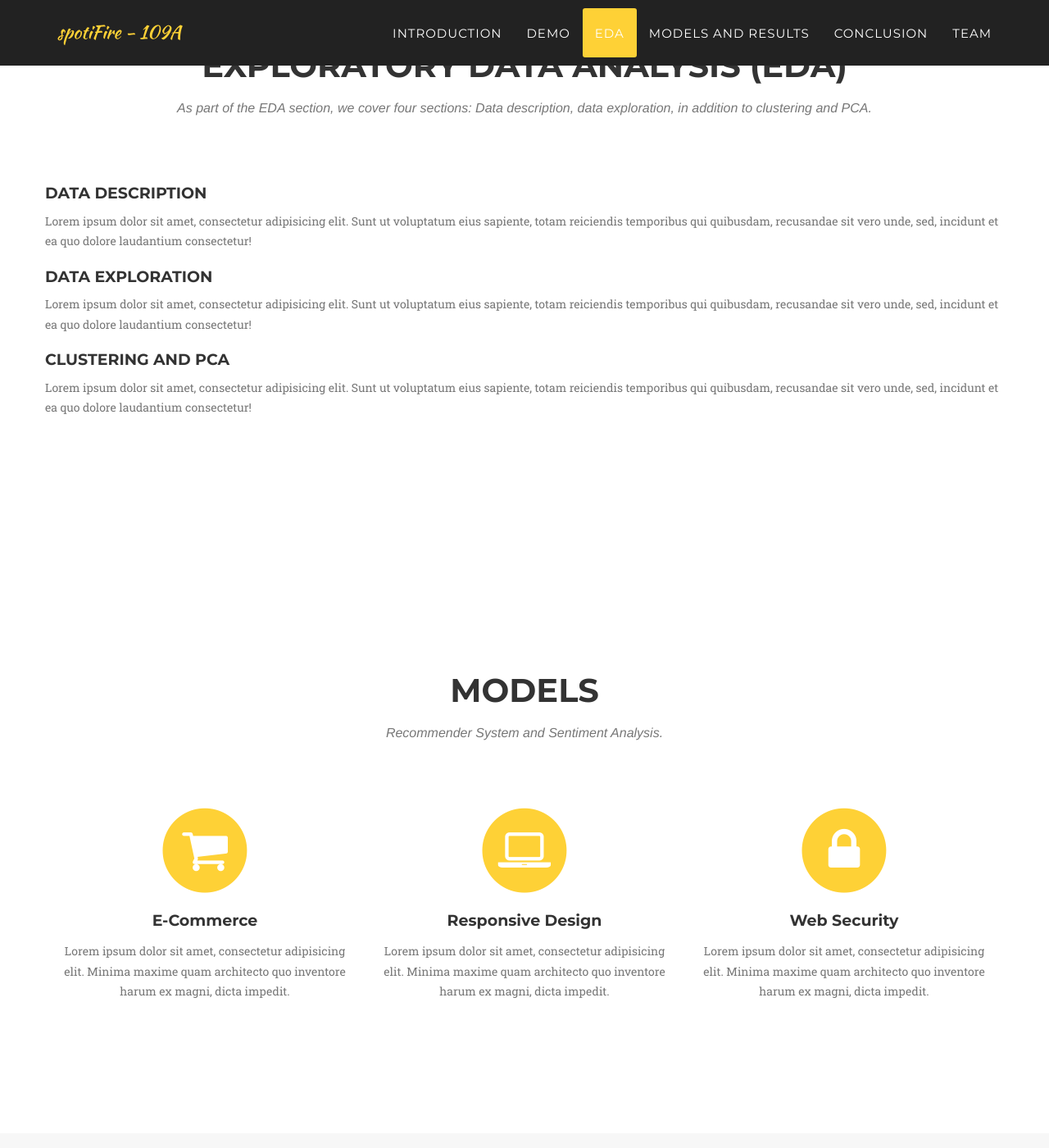
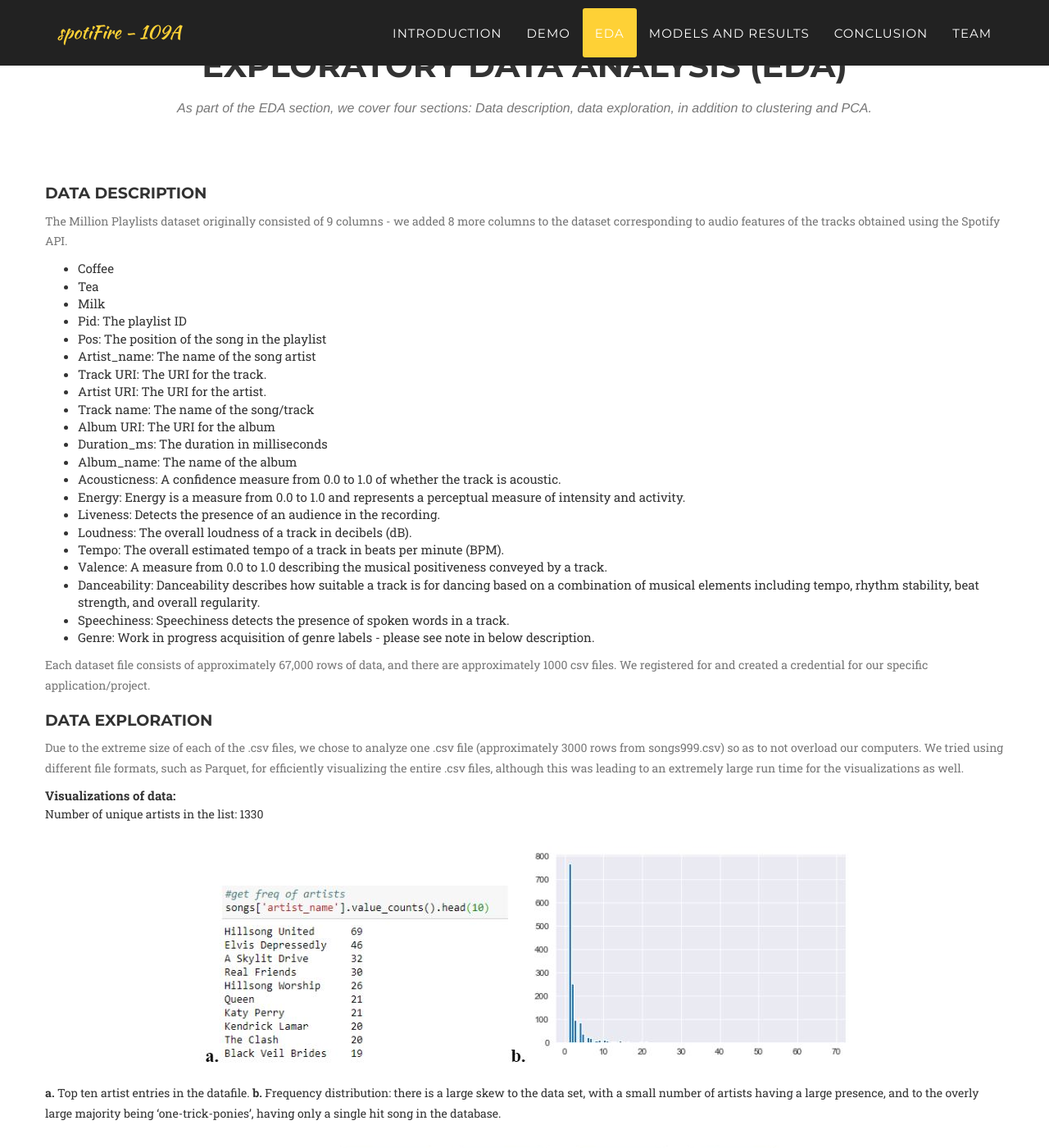
Before and after one commit to riacheruvu/109A_Final_Project, a Jekyll site: the page built from docs/index.html, in a window 1280 px wide and 1400 px high, scrolled down 3323 px. Shown: the whole window at 82% size. Built offline with Jekyll 4.4.1, drawn with Linux system fonts in a browser that asks for light colours; some web fonts are replaced; some of the changed text lies outside the part shown.

Commit message:
Updating EDA section with content from Milestone 3

```diff
--- a/docs/_includes/EDA.html
+++ b/docs/_includes/EDA.html
@@ -9,15 +9,66 @@
             </div>
             <div class="row">
             <h4 class="subheading">Data Description</h4>
-            <p class="text-muted">Lorem ipsum dolor sit amet, consectetur adipisicing elit. Sunt ut voluptatum eius sapiente, totam reiciendis temporibus qui quibusdam, recusandae sit vero unde, sed, incidunt et ea quo dolore laudantium consectetur!</p>
+            <p class="text-muted">The Million Playlists dataset originally consisted of 9 columns - we added 8 more columns to the dataset corresponding to audio features of the tracks obtained using the Spotify API.</p>
+
+            <ul>
+              <li>Coffee</li>
+              <li>Tea</li>
+              <li>Milk</li>
+                <li>Pid: The playlist ID</li>
+                <li>Pos: The position of the song in the playlist</li>
+                <li>Artist_name: The name of the song artist</li>
+                <li>Track URI: The URI for the track.</li>
+                <li>Artist URI: The URI for the artist.</li>
+                <li>Track name: The name of the song/track</li>
+                <li>Album URI: The URI for the album</li>
+                <li>Duration_ms: The duration in milliseconds</li>
+                <li>Album_name: The name of the album</li>
+                <li>Acousticness: A confidence measure from 0.0 to 1.0 of whether the track is acoustic.</li>
+                <li>Energy: Energy is a measure from 0.0 to 1.0 and represents a perceptual measure of intensity and activity.</li>
+                <li>Liveness: Detects the presence of an audience in the recording.</li>
+                <li>Loudness: The overall loudness of a track in decibels (dB).</li>
+                <li>Tempo: The overall estimated tempo of a track in beats per minute (BPM).</li>
+                <li>Valence: A measure from 0.0 to 1.0 describing the musical positiveness conveyed by a track.</li>
+                <li>Danceability: Danceability describes how suitable a track is for dancing based on a combination of musical elements including tempo, rhythm stability, beat strength, and overall regularity.</li>
+                <li>Speechiness: Speechiness detects the presence of spoken words in a track.</li>
+                <li>Genre: Work in progress acquisition of genre labels - please see note in below description.</li>
+            </ul>
+            <p class="text-muted">Each dataset file consists of approximately 67,000 rows of data, and there are approximately 1000 csv files. We registered for and created a credential for our specific application/project.</p>
+
             </div>
             <div class="row">
             <h4 class="subheading">Data Exploration</h4>
-            <p class="text-muted">Lorem ipsum dolor sit amet, consectetur adipisicing elit. Sunt ut voluptatum eius sapiente, totam reiciendis temporibus qui quibusdam, recusandae sit vero unde, sed, incidunt et ea quo dolore laudantium consectetur!</p>
+            <p class="text-muted">Due to the extreme size of each of the .csv files, we chose to analyze one .csv file (approximately 3000 rows from songs999.csv) so as to not overload our computers. We tried using different file formats, such as Parquet, for efficiently visualizing the entire .csv files, although this was leading to an extremely large run time for the visualizations as well.</p>
+
+            <b>Visualizations of data:</b><p>Number of unique artists in the list: 1330</p>
+            <center><img src="img/viz_1.jpg" alt="Number of unique artists in the list"></center>
+
+            <p><b>a.</b> Top ten artist entries in the datafile. <b>b.</b> Frequency distribution: there is a large skew to the data set, with a small number of artists having a large presence, and to the overly large majority being ‘one-trick-ponies’, having only a single hit song in the database.</p>
+
+            <center><img src="img/viz_2.jpg" alt="Heatmaps, boxplots, and correlation plots"></center>
+
+            <p><b>c.</b> A boxplot overview of the data of the songs for 8 features (accousticness, energy, liveness, loudness, tempo, valence, danceability, and speechiness), on the basis of which we will try to categorize songs and predict choice. There appears to be some skewing in data for liveness, loudness and speechiness. Liveness might be a multimodal distribution of liveness of regular songs, and a secondary group of actual songs for live performances. For speechiness this might be an effect of music type (e.g. rock/balads versus rap songs). Further analysis is required to better describe the data. <b>d.</b> A correlation matrix for the features to see if we have any issues with overlapping features or risk multicollinearity in further analysis. <b>e.</b> Overall there seems to be a negative correlation for accousticness and energy (e.g. acoustic songs are more often low-energy), a positive relationship between loudness and energy (more energetic songs are louder). Valance and danceability are positively correlated, as are energy and valance.</p>
+
             </div>
-                        <div class="row">
-            <h4 class="subheading">Clustering and PCA</h4>
-            <p class="text-muted">Lorem ipsum dolor sit amet, consectetur adipisicing elit. Sunt ut voluptatum eius sapiente, totam reiciendis temporibus qui quibusdam, recusandae sit vero unde, sed, incidunt et ea quo dolore laudantium consectetur!</p>
+            <div class="row">
+            <h4 class="subheading">Clustering and PCA (TODO: Need to Update with Newest Results)</h4>
+            <p class="text-muted">Below, we present our results for k-means clustering</p>
+
+            <p><b>f.</b> We tried clustering the data using K-means with 3 clusters - below, we demonstrate the distribution of the data points across the 3 clusters - we see majority of the data points have been assigned to Cluster 0. <b>g.</b> Additionally, we wanted to analyze the distribution of values with respect to the K-means clusters. Below, we demonstrate the results for a few features. We can see that Cluster 0 contains data points with low acousticness, high energy, high valence, and high danceability. Cluster 1 seems to contain data points that have low acousticness, high energy, and low valence. Cluster 2 contains data points with high acousticness, low energy, and low valence.</p>
+
+            <center><img src="img/viz_3.jpg" alt="K-means clustering results"></center>
+
+            <p>Sample songs belonging to each cluster matching our observations:</p>
+
+            <center><img src="img/viz_4.jpg" alt="Tracks belonging to K-means clusters"></center>
+
+            <p><b>PCA:</b> We scaled the numerical features in the dataset using the StandardScaler() sklearn function, and then applied sklearn’s PCA transformer on the dataset. <b>i.</b> Below is a biplot of the first two principal components. The color corresponds to binned acousticness and energy variables to analyze the distribution of the values - the bins were made using the median of the variables.</p>
+
+            <center><img src="img/viz_5.jpg" alt="PCA results"></center>
+
+            <p>We plotted the cumulative explained variability (not shown here), and think all principal components are beneficial for explaining the most variability in the data. <b>k.</b> We tried deploying the K-means algorithm on the PCA-transformed data and obtained the results shown above. While it is hard to interpret the clusters on the PCA-transformed data in relation to the original data, we do observe a clear separation of the data into separate clusters. We plan to evaluate the performance of our models (e.g. models targeted at predicting the position of a track in a playlist) on the original and PCA-transformed data, to see if we can get optimal performance using PCA.</p>
+
             </div>
 
     </section>
```
Also changed, not shown: docs/img/viz_1.JPG (added), docs/img/viz_2.JPG (added), docs/img/viz_3.JPG (added), docs/img/viz_4.JPG (added), docs/img/viz_5.JPG (added).
